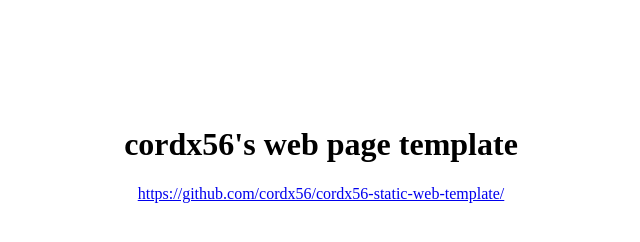
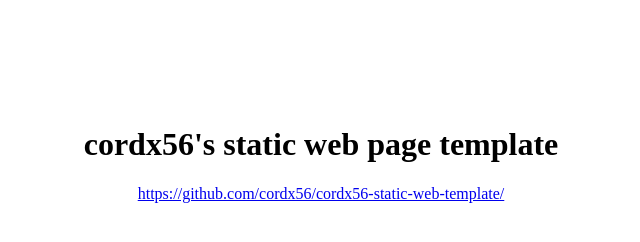
Before and after one commit to cordx56/cordx56-static-web-template, a plain HTML site: page index.html in a window 1280 px wide. Shown: the whole page, without its empty margins (319-959 px from the left). Drawn offline with Linux system fonts and the light colour scheme.

Commit message:
Web page AUTO UPDATE

```diff
--- a/index.html
+++ b/index.html
@@ -8,7 +8,7 @@
   </head>
   <body>
     <div class="wrapper">
-      <h1>cordx56's web page template</h1><a href="https://github.com/cordx56/cordx56-static-web-template/">https://github.com/cordx56/cordx56-static-web-template/</a>
+      <h1>cordx56's static web page template</h1><a href="https://github.com/cordx56/cordx56-static-web-template/">https://github.com/cordx56/cordx56-static-web-template/</a>
     </div>
   </body>
 </html>
```
